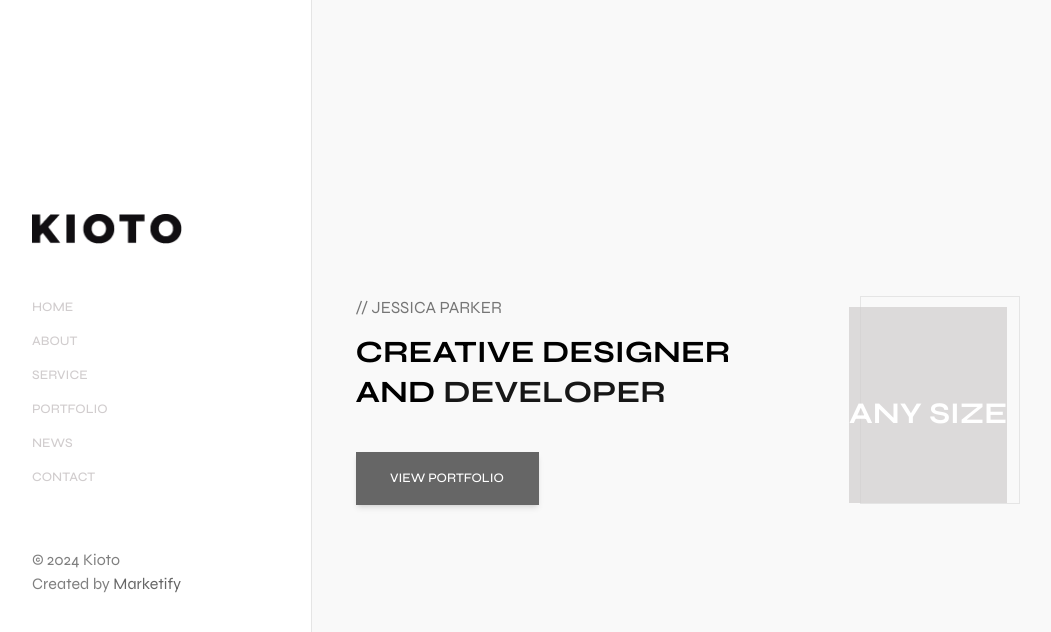
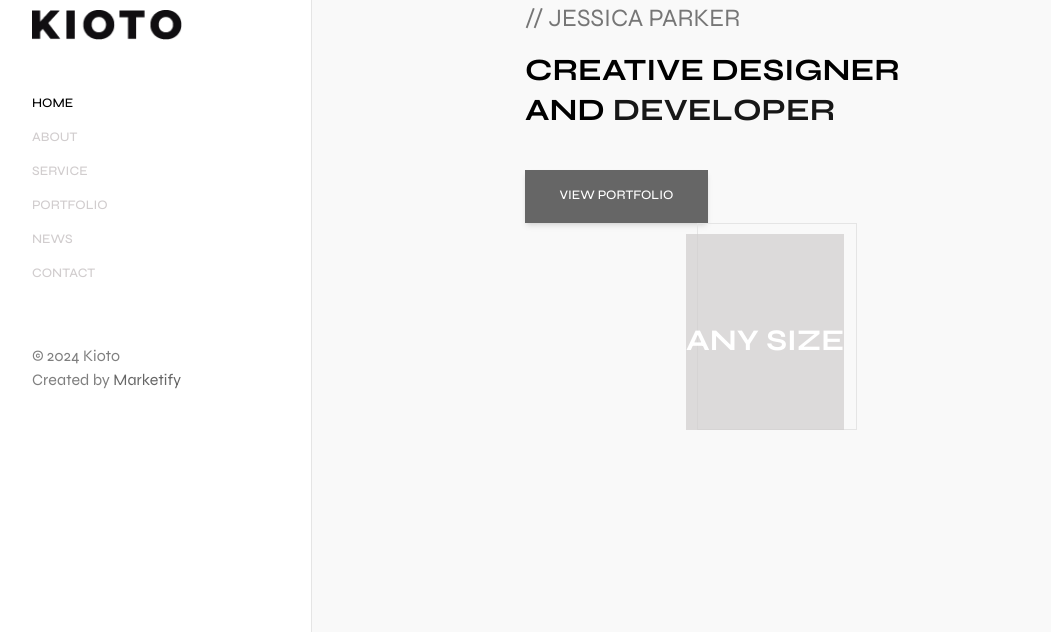
Before and after one commit to 1sfandyor/kiotoo, a Next.js app: page / in a window 1280 px wide. Shown: the top 632 px of the page, without its empty margins (38-1089 px from the left). Built offline with nearby package versions, Linux system fonts and the light colour scheme; what @xpd/tailwind-3dtransforms would draw is missing.

Commit message:
add acitve

```diff
--- a/src/app/(home)/page.tsx
+++ b/src/app/(home)/page.tsx
@@ -7,9 +7,10 @@ const Home = () => {
   const words = ["freelance", "developer", "analyzer"];
 
   return (
-      <div className='flex items-center w-full h-screen justify-start mx-[23.5px] px-5 perspective-800'>
+      <section className='flex flex-col container items-center h-screen justify-start perspective-800'>
+
         <div className='flex flex-col items-start justify-center mr-10 w-[464px]'>
-          <h3 className='text-gray-2 uppercase text-[17px] mb-3'>{'// Jessica Parker'}</h3>
+          <h3 className='text-gray-2 uppercase text-[25px]  mb-3'>{'// Jessica Parker'}</h3>
           <h1 className='text-[31px] mb-10 text-black leading-10 uppercase font-bold'>
             creative designer <br /> and
             <FlipWords words={words} />
@@ -17,6 +18,7 @@ const Home = () => {
           <Button>View portfolio</Button>
         </div>
 
+        {/* GLARE CARD */}
         <div  className='border pt-2.5 transform -rotate-y-[20deg]'>
           <div className='relative right-3'>
             <GlareCard  className="flex flex-col items-center justify-center ">
@@ -24,7 +26,8 @@ const Home = () => {
             </GlareCard>
           </div>
         </div>
-      </div>
+
+      </section>
   )
 }
 
--- a/src/app/layout.tsx
+++ b/src/app/layout.tsx
@@ -1,11 +1,8 @@
 import type { Metadata } from "next";
 
 import "./globals.css";
-import Image from "next/image";
-import Link from "next/link";
 import { Syne } from "@/utils/customFont";
-import { sidebar } from "@/data/sidebar";
-import { ScrollArea } from "@radix-ui/react-scroll-area";
+import SideBar from "@/components/Sidebar";
 
 
 export const metadata: Metadata = {
@@ -14,28 +11,13 @@ export const metadata: Metadata = {
 };
 
 export default function RootLayout({ children }: Readonly<{children: React.ReactNode;}>) {
+
   return (
     <html lang="en">
       <body className={`${Syne.variable} font-normal  w-full! min-h-screen bg-[#f9f9f9]`}>
         <div className="flex !w-full items-start grow-1 ">
-          <aside className="hidden bg-white min-w-[350px] h-screen overflow-y-auto px-[70px] border-r bg-background md:sticky top-0 md:flex">
-            <ScrollArea className="flex flex-col items-start justify-center pt-2.5 w-full">
-              <Image src={'/dark.png'} alt="Logo" width={150} height={30} />
-              <ol className="flex flex-col items-start py-[50px] w-full">
-                {
-                  sidebar.map((item, i) => (
-                    <li className="mb-2.5 uppercase w-full" key={i}>
-                      <Link className="text-gray-1 inline-block font-medium w-full text-[13px] hover:text-black transition duration-200" href={item.path}>{item.name}</Link>
-                    </li>
-                  ))
-                }
-              </ol>
-
-              <p className="text-black/50">© 2024 Kioto</p>
-              <p className="text-black/50">Created by <Link className="text-black/60 hover:text-black transition duration-300" href={'/'}>Marketify</Link></p>
-            </ScrollArea>
-          </aside>
-            {children}
+          <SideBar/>
+          {children}
         </div>
       </body>
     </html>
--- /dev/null
+++ b/src/components/Sidebar.tsx
@@ -0,0 +1,38 @@
+'use client'
+import React from 'react'
+import { ScrollArea } from './ui/scroll-area'
+import Image from 'next/image'
+import { sidebar } from '@/data/sidebar'
+import Link from 'next/link'
+import { usePathname } from "next/navigation";
+
+
+const SideBar = () => {
+
+  const path = usePathname()
+  console.log(path);
+
+
+  return (
+    <aside className="hidden bg-white min-w-[350px] h-screen overflow-y-auto px-[70px] border-r bg-background md:sticky top-0 md:flex">
+      <ScrollArea className="flex flex-col items-start justify-center pt-2.5 w-full">
+        <Image src={'/dark.png'} alt="Logo" width={150} height={30} />
+        <ol className="flex flex-col items-start py-[50px] w-full">
+          {
+            sidebar.map((item, i) => (
+              <li className="mb-2.5 uppercase w-full" key={i}>
+                <Link className={`${path === item.path && '!text-black'} text-gray-1 inline-block font-medium w-full text-[13px] hover:text-black transition duration-200`} href={item.path}>
+                  {item.name}
+                </Link>
+              </li>
+            ))
+          }
+        </ol>
+        <p className="text-black/50">© 2024 Kioto</p>
+        <p className="text-black/50">Created by <Link className="text-black/60 hover:text-black transition duration-300" href={'/'}>Marketify</Link></p>
+      </ScrollArea>
+    </aside>
+  )
+}
+
+export default SideBar
--- a/src/components/ui/progress.tsx
+++ b/src/components/ui/progress.tsx
@@ -2,7 +2,6 @@
 
 import * as React from "react"
 import * as ProgressPrimitive from "@radix-ui/react-progress"
-
 import { cn } from "@/lib/utils"
 
 const Progress = React.forwardRef<
--- a/tailwind.config.ts
+++ b/tailwind.config.ts
@@ -18,7 +18,6 @@ const config: Config = {
   content: [
   "./src/components/**/*.{js,ts,jsx,tsx,mdx}",
   "./src/app/**/*.{js,ts,jsx,tsx,mdx}",
-
   ],
   theme: {
 		extend: {
@@ -97,12 +96,45 @@ const config: Config = {
           },
         },
       },
+			container: {
+        center: true,
+        padding: '20px',
+        screens: {
+          DEFAULT: '1240px',
+        },
+      },
+		},
+
+		// SCREENS
+		screens: {
+      'sm': '640px',
+      // => @media (min-width: 640px) { ... }
+
+      'md': '768px',
+      // => @media (min-width: 768px) { ... }
+
+      'lg': '1024px',
+      // => @media (min-width: 1024px) { ... }
+
+      'xl': '1280px',
+      // => @media (min-width: 1280px) { ... }
+
+      '2xl': '1536px',
+      // => @media (min-width: 1536px) { ... }
     }
   },
   plugins: [
 		// eslint-disable-next-line @typescript-eslint/no-require-imports
 		require("@xpd/tailwind-3dtransforms"),
-		addVariablesForColors
+		addVariablesForColors,
+		plugin(function({ addComponents }) {
+      addComponents({
+        '.container': {
+          height: 'auto',
+          position: 'relative',
+        },
+      })
+    }),
 	],
 };
 
--- /dev/null
+++ b/tailwindcss.d.ts
@@ -0,0 +1 @@
+declare module 'tailwindcss/lib/util/flattenColorPalette';
```
Also changed, not shown: 1 other file (tests, documents, lock files or other folders). Lines whose indentation alone changed are shown as unchanged.
